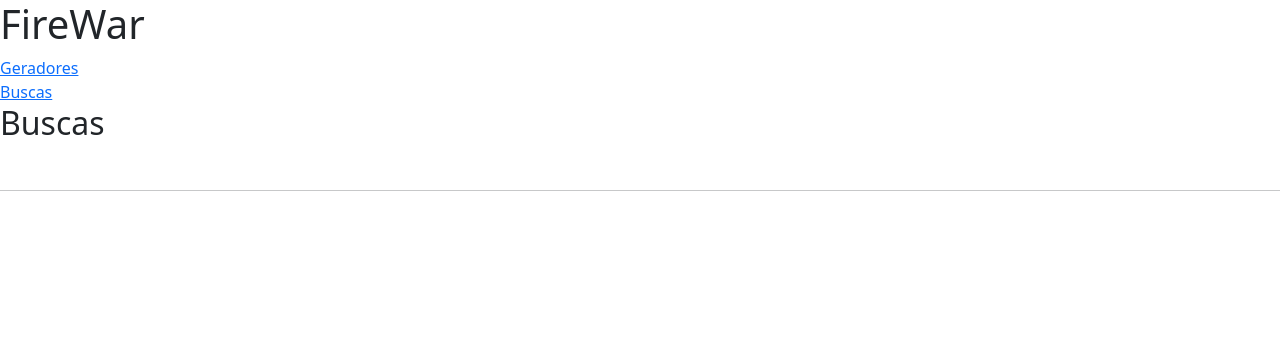
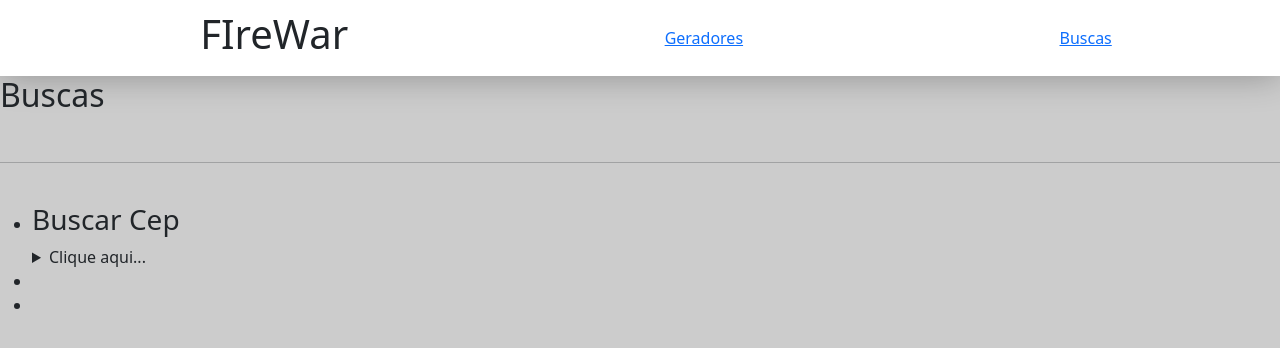
Before and after one commit to ZorroSec/FireWar, a Flask app: page / in a window 1280 px wide. Shown: the top 348 px of the page. Run offline with Flask 3, Linux system fonts and the light colour scheme.

Commit message:
estilizando a header

```diff
--- a/app/static/css/style.css
+++ b/app/static/css/style.css
@@ -0,0 +1,22 @@
+*{
+    margin: 0;
+    padding: 0;
+    box-sizing: border-box;
+}
+body{
+    background-color: #ccc;
+}
+header{
+    padding: 10px;
+    background: #ffffff;
+    box-shadow: 0 0 2.2em rgba(0,0,0,.3);
+}
+header ul{
+    margin: 0;
+}
+header ul{
+    display: flex;
+    align-items: center;
+    justify-content: space-around;
+    list-style: none;
+}
--- a/app/templates/index.html
+++ b/app/templates/index.html
@@ -4,23 +4,30 @@
     <meta charset="UTF-8">
     <meta name="viewport" content="width=device-width, initial-scale=1.0">
     <link href="https://cdn.jsdelivr.net/npm/bootstrap@5.0.2/dist/css/bootstrap.min.css" rel="stylesheet" integrity="sha384-EVSTQN3/azprG1Anm3QDgpJLIm9Nao0Yz1ztcQTwFspd3yD65VohhpuuCOmLASjC" crossorigin="anonymous">
+    <link rel="stylesheet" href="../static/css/style.css">
     <title>Document</title>
 </head>
 <body>
 
-    <headeer class="header">
+    <header class="header">
+        <ul>
+            <li>
                 <div class="logo">
-            <h1>FireWar</h1>
+                    <h1>FIreWar</h1>
                 </div>
-        <div class="menu">
+            </li>
+            <li>
                 <div class="link">
                     <a href="/geradores">Geradores</a>
                 </div>
+            </li>
+            <li>
                 <div class="link">
                     <a href="/buscas">Buscas</a>
                 </div>
-        </div>
-    </headeer>
+            </li>
+        </ul>
+    </header>
     <section class="conteiner">
         <div class="buscas">
             <div class="title-buscas">
@@ -28,9 +35,30 @@
             </div>
             <br><hr><br>
             <div class="card-buscas">
-                <div class="busca-cep">
-
+                <ul>
+                    <li>
+                        <div class="card-cep">
+                            <div class="card-title-cep">
+                                <h3>Buscar Cep</h3>
                             </div>
+                            <div class="card-cep-origin">
+                                <details>
+                                    <summary>Clique aqui...</summary>
+                                    <div class="card-saiba-mais">
+                                        <div class="input-cep">
+                                            <input type="text" placeholder="Enter the cep">
+                                        </div>
+                                        <div class="button-cep">
+                                            <button class="btn">Enviar</button>
+                                        </div>
+                                    </div>
+                                </details>
+                            </div>
+                        </div>
+                    </li>
+                    <li></li>
+                    <li></li>
+                </ul>
             </div>
         </div>
     </section>
```
Lines whose indentation alone changed are shown as unchanged.
